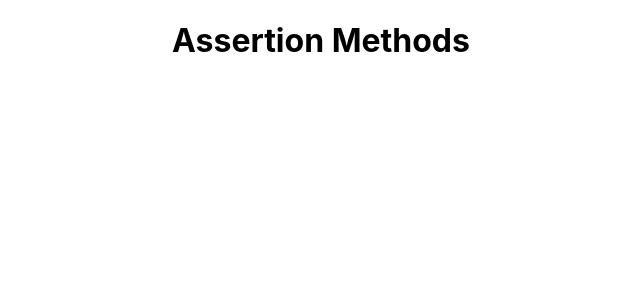
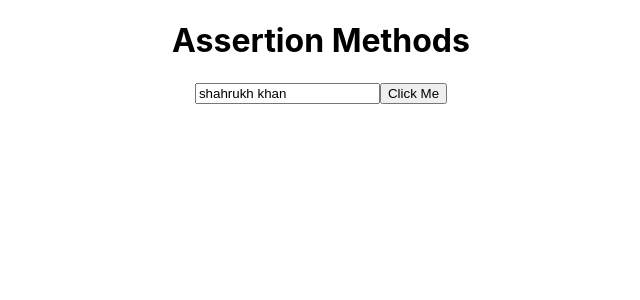
Before and after one commit to Shahrukh-elRed/react-testing-library-and-jest, a React (Create React App) app: page / in a window 1280 px wide. Shown: the top 300 px of the page, without its empty margins (319-959 px from the left). Built offline with nearby package versions, Linux system fonts and the light colour scheme.

Commit message:
assertion methods and negative assertions

```diff
--- a/src/App.js
+++ b/src/App.js
@@ -4,6 +4,14 @@ function App() {
   return (
     <div className="App">
       <h1>Assertion Methods</h1>
+      <input
+        type="text"
+        defaultValue="shahrukh khan"
+        name="userName"
+        className="test-style"
+        id="user-name"
+      />
+      <button className="click-me-button">Click Me</button>
     </div>
   );
 }
```
Also changed, not shown: 1 other file (tests, documents, lock files or other folders).
